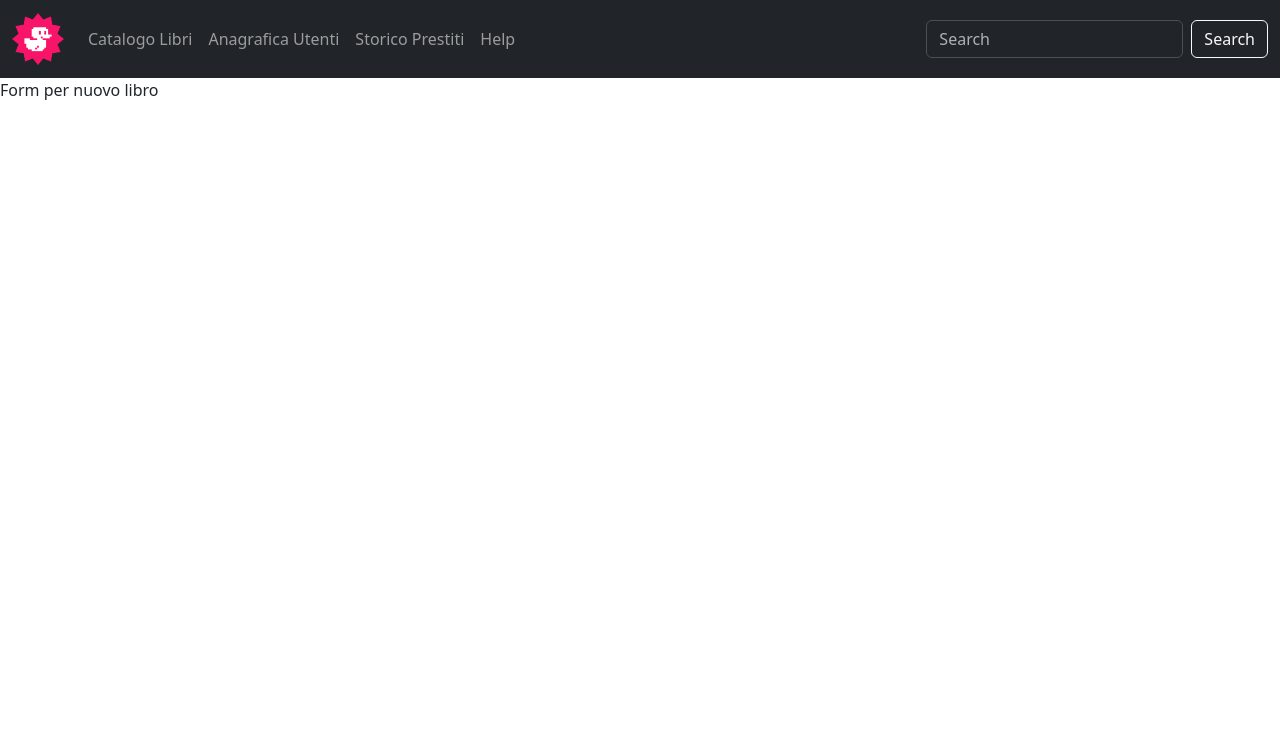
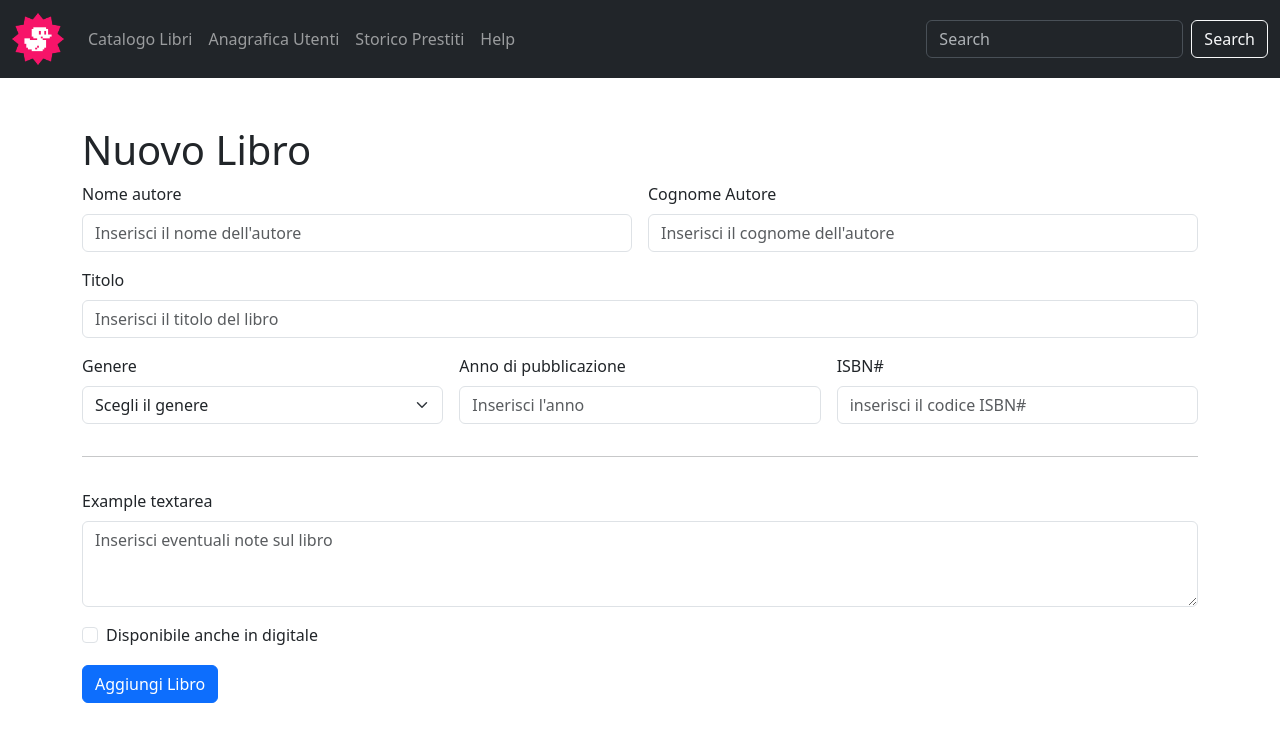
Before and after one commit to rock-biter/java-7, a plain HTML site: page correzioni/html-css-bootstrap-dashboard/new-book.html in a window 1280 px wide. Drawn offline with nearby package versions, Linux system fonts and the light colour scheme.

Commit message:
correzione dashboard form

```diff
--- a/correzioni/html-css-bootstrap-dashboard/new-book.html
+++ b/correzioni/html-css-bootstrap-dashboard/new-book.html
@@ -70,6 +70,106 @@
 				</div>
 			</nav>
 		</header>
-		<main>Form per nuovo libro</main>
+		<main>
+			<section class="py-5">
+				<div class="container">
+					<h1>Nuovo Libro</h1>
+
+					<form class="row g-3">
+						<div class="col-6">
+							<label for="name" class="form-label">Nome autore</label>
+							<input
+								type="text"
+								class="form-control"
+								id="name"
+								name="name"
+								placeholder="Inserisci il nome dell'autore"
+								required
+							/>
+						</div>
+						<div class="col-6">
+							<label for="surname" class="form-label">Cognome Autore</label>
+							<input
+								type="text"
+								class="form-control"
+								id="surname"
+								name="surname"
+								placeholder="Inserisci il cognome dell'autore"
+								required
+							/>
+						</div>
+						<div class="col-12">
+							<label for="title" class="form-label">Titolo</label>
+							<input
+								type="text"
+								class="form-control"
+								id="title"
+								name="title"
+								placeholder="Inserisci il titolo del libro"
+								required
+							/>
+						</div>
+						<div class="col-md-4">
+							<label for="genre" class="form-label">Genere</label>
+							<select id="genre" name="genre" class="form-select">
+								<option value="" selected>Scegli il genere</option>
+								<option value="commedia">Commedia</option>
+								<option value="horror">Horror</option>
+								<option value="fantascienza">Fantascienza</option>
+								<option value="saggio">Saggio</option>
+							</select>
+						</div>
+						<div class="col-md-4">
+							<label for="year" class="form-label">Anno di pubblicazione</label>
+							<input
+								type="text"
+								class="form-control"
+								id="year"
+								name="year"
+								placeholder="Inserisci l'anno"
+							/>
+						</div>
+
+						<div class="col-md-4">
+							<label for="isbn" class="form-label">ISBN#</label>
+							<input
+								type="text"
+								class="form-control"
+								id="isbn"
+								name="isbn"
+								placeholder="inserisci il codice ISBN#"
+							/>
+						</div>
+						<div class="col-12">
+							<hr />
+						</div>
+						<div class="col-12">
+							<label for="exampleFormControlTextarea1" class="form-label"
+								>Example textarea</label
+							>
+							<textarea
+								class="form-control"
+								id="exampleFormControlTextarea1"
+								rows="3"
+								placeholder="Inserisci eventuali note sul libro"
+							></textarea>
+						</div>
+						<div class="col-12">
+							<div class="form-check">
+								<input class="form-check-input" type="checkbox" id="digital" />
+								<label class="form-check-label" for="digital" name="digital">
+									Disponibile anche in digitale
+								</label>
+							</div>
+						</div>
+						<div class="col-12">
+							<button type="submit" class="btn btn-primary">
+								Aggiungi Libro
+							</button>
+						</div>
+					</form>
+				</div>
+			</section>
+		</main>
 	</body>
 </html>
```
Also changed, not shown: correzioni/html-css-bootstrap-dashboard/index.html (+34 -3 lines).
